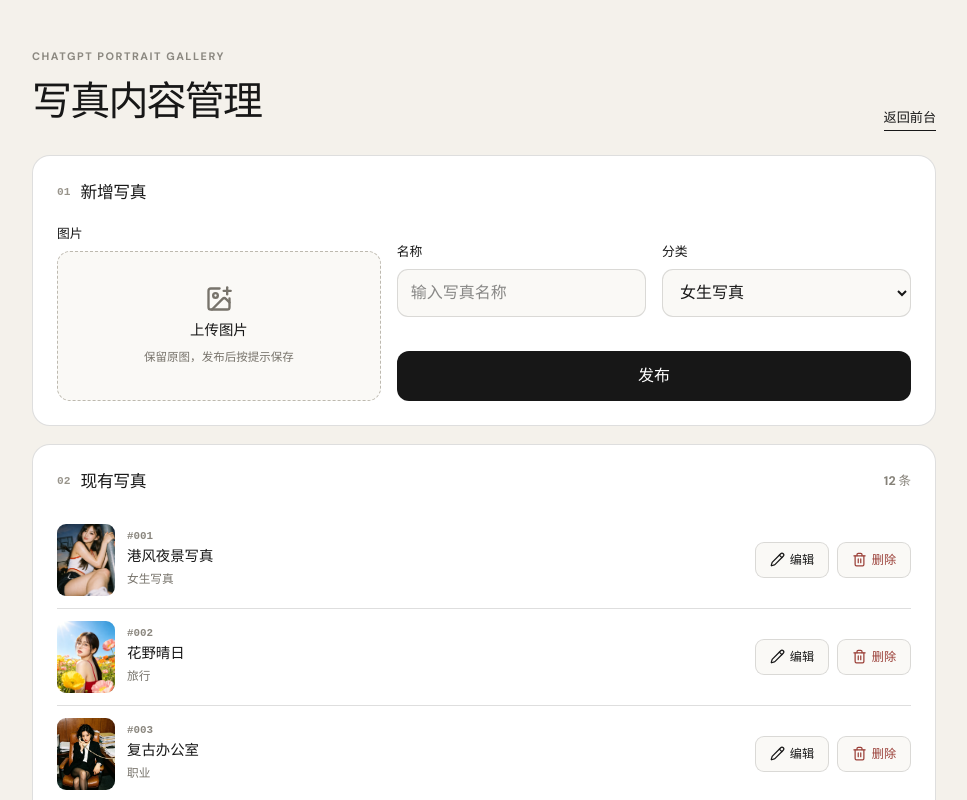
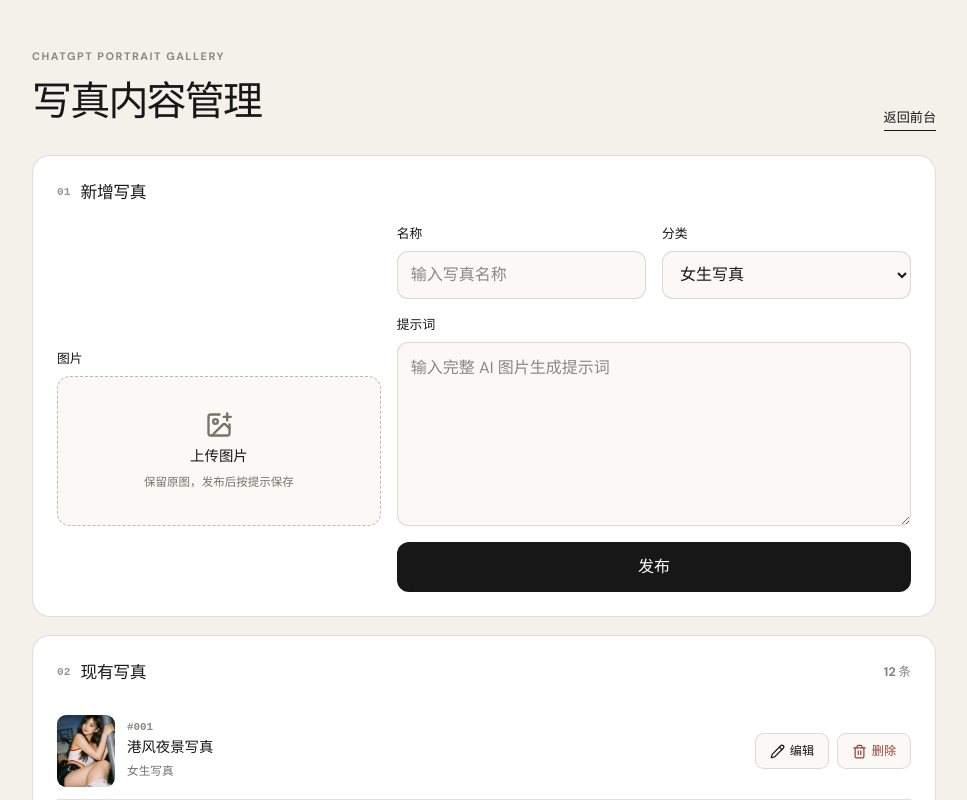
Before and after one commit to a1522265992-afk/chatgpt-portrait-gallery, a React (Vite) app: page /admin in a window 1280 px wide. Shown: the top 800 px of the page, without its empty margins (156-1123 px from the left). Built offline with nearby package versions, Linux system fonts and the light colour scheme.

Commit message:
Update Site source

```diff
--- a/src/AdminPage.tsx
+++ b/src/AdminPage.tsx
@@ -14,6 +14,7 @@ export function AdminPage() {
   const [editingId, setEditingId] = useState<string | null>(null);
   const [name, setName] = useState('');
   const [category, setCategory] = useState(contentCategories[0]);
+  const [prompt, setPrompt] = useState('');
   const [selectedFile, setSelectedFile] = useState<File | null>(null);
   const [previewUrl, setPreviewUrl] = useState<string | null>(null);
   const [previewById, setPreviewById] = useState<Record<string, string>>({});
@@ -34,6 +35,7 @@ export function AdminPage() {
     setEditingId(null);
     setName('');
     setCategory(contentCategories[0]);
+    setPrompt('');
     setSelectedFile(null);
     setPreviewUrl(null);
   };
@@ -49,7 +51,8 @@ export function AdminPage() {
   const handleSubmit = (event: FormEvent<HTMLFormElement>) => {
     event.preventDefault();
     const cleanName = name.trim();
-    if (!cleanName || (!editingId && !selectedFile)) return;
+    const cleanPrompt = prompt.trim();
+    if (!cleanName || !cleanPrompt || (!editingId && !selectedFile)) return;
 
     if (editingId) {
       const current = records.find((item) => item.id === editingId);
@@ -59,6 +62,7 @@ export function AdminPage() {
         ...item,
         name: cleanName,
         category,
+        prompt: cleanPrompt,
         tags: item.tags.length ? item.tags : [category],
         images: selectedFile ? [imagePath] : item.images,
       } : item));
@@ -83,7 +87,7 @@ export function AdminPage() {
         hot: false,
         images: [imagePath],
         description: `以${cleanName}为主题的写真效果。`,
-        prompt: `以参考人物为主体，生成${cleanName}风格写真，保持人物面部特征自然一致。`,
+        prompt: cleanPrompt,
       };
       setRecords((items) => [...items, newItem]);
       if (previewUrl) setPreviewById((items) => ({ ...items, [id]: previewUrl }));
@@ -100,6 +104,7 @@ export function AdminPage() {
     setEditingId(item.id);
     setName(item.name);
     setCategory(item.category);
+    setPrompt(item.prompt);
     setSelectedFile(null);
     setPreviewUrl(previewById[item.id] || item.images[0]);
     setImageInstruction(null);
@@ -156,6 +161,10 @@ export function AdminPage() {
               {contentCategories.map((item) => <option key={item} value={item}>{item}</option>)}
             </select>
           </label>
+          <label className="admin-field admin-prompt-field">
+            <span>提示词</span>
+            <textarea value={prompt} onChange={(event) => setPrompt(event.target.value)} placeholder="输入完整 AI 图片生成提示词" rows={6} required />
+          </label>
           <button type="submit" className="admin-publish">发布</button>
         </form>
       </section>
--- a/src/index.css
+++ b/src/index.css
@@ -136,8 +136,10 @@ a { color: inherit; text-decoration: none; }
 .admin-form { display: grid; gap: 16px; }
 .admin-field { display: grid; gap: 8px; }
 .admin-field > span { font-size: .8rem; font-weight: 700; }
-.admin-field > input, .admin-field > select { width: 100%; height: 48px; padding: 0 13px; border: 1px solid var(--line); border-radius: 11px; background: #faf9f6; color: var(--ink); font: inherit; outline: none; }
-.admin-field > input:focus, .admin-field > select:focus { border-color: var(--ink); }
+.admin-field > input, .admin-field > select, .admin-field > textarea { width: 100%; padding: 0 13px; border: 1px solid var(--line); border-radius: 11px; background: #faf9f6; color: var(--ink); font: inherit; outline: none; }
+.admin-field > input, .admin-field > select { height: 48px; }
+.admin-field > textarea { min-height: 150px; padding-block: 12px; resize: vertical; line-height: 1.65; }
+.admin-field > input:focus, .admin-field > select:focus, .admin-field > textarea:focus { border-color: var(--ink); }
 .admin-upload { position: relative; min-height: 148px; overflow: hidden; border: 1px dashed #bdb9af; border-radius: 13px; background: #faf9f6; }
 .admin-upload input { position: absolute; z-index: 2; inset: 0; width: 100%; height: 100%; opacity: 0; cursor: pointer; }
 .admin-upload > div { min-height: 148px; display: grid; place-items: center; align-content: center; gap: 7px; color: #77736b; }
@@ -170,6 +172,7 @@ a { color: inherit; text-decoration: none; }
   .admin-panel { padding: 24px; }
   .admin-form { grid-template-columns: 1.3fr 1fr 1fr; align-items: end; }
   .admin-field:first-child { grid-row: span 2; }
+  .admin-prompt-field { grid-column: 2 / -1; }
   .admin-publish { grid-column: 2 / -1; }
   .admin-row { grid-template-columns: 58px minmax(0, 1fr) auto; align-items: center; }
   .admin-row-actions { grid-column: auto; }
```
